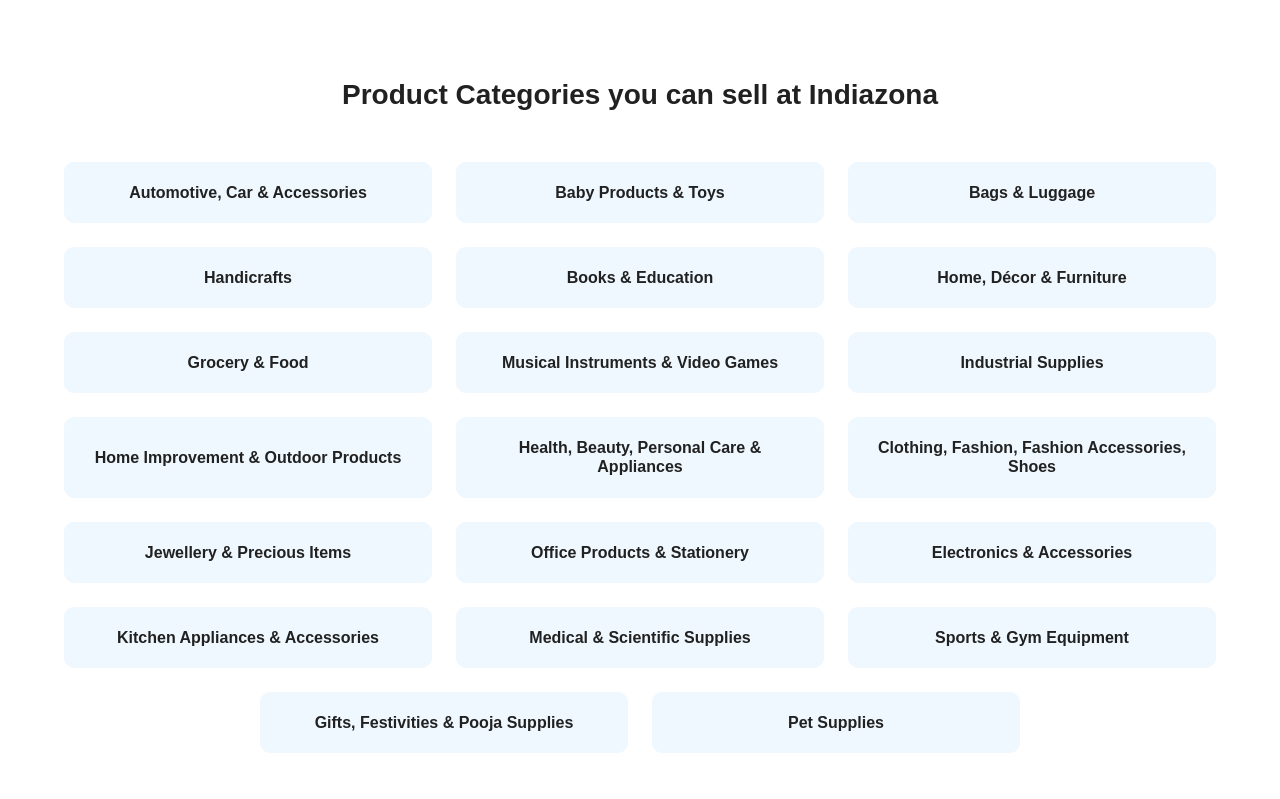
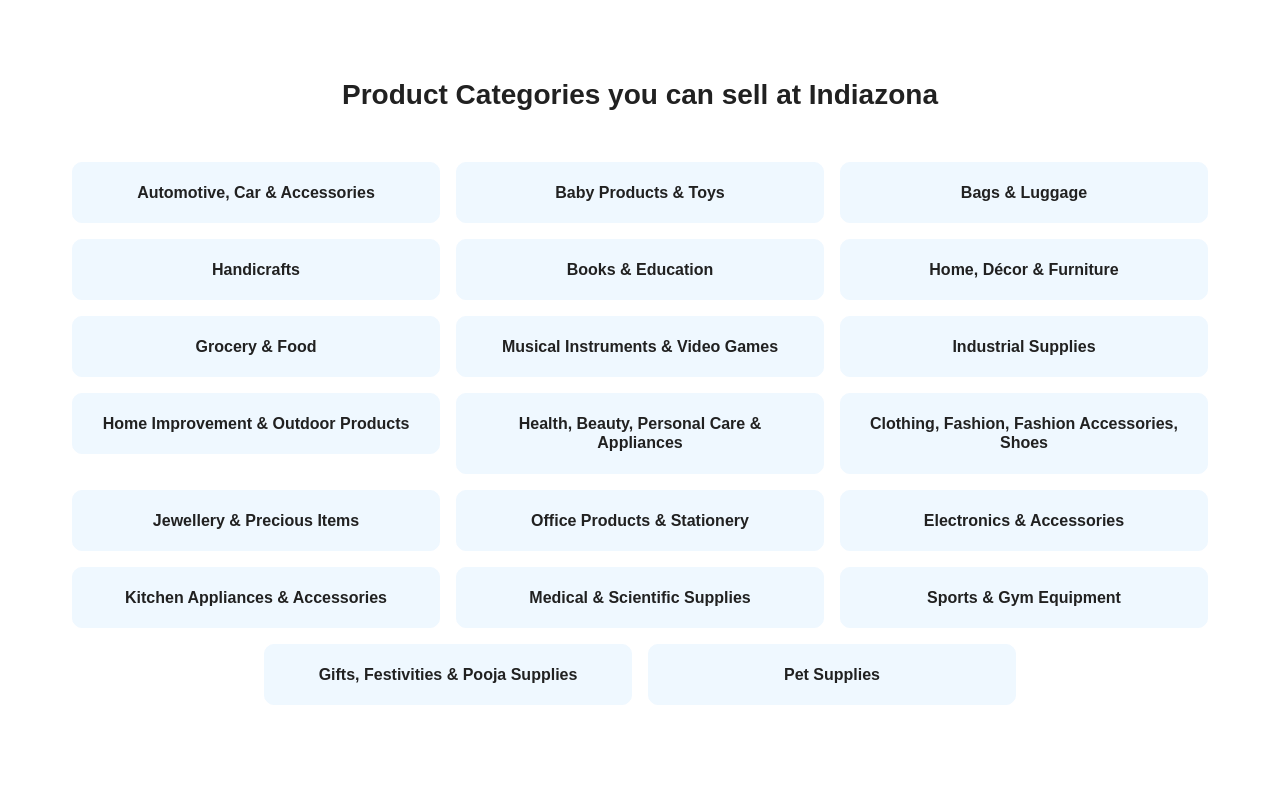
Before and after one commit to Vishalecs/indiaZONA1, a React (Create React App) app: page /register-shop in a window 1280 px wide. Shown: the part 1620-2419 px from the top of the page. Built offline with nearby package versions, Linux system fonts and the light colour scheme; a web font is replaced by a local one.

Commit message:
Update CategoriesSection.jsx

```diff
--- a/src/components/registerShop/CategoriesSection.jsx
+++ b/src/components/registerShop/CategoriesSection.jsx
@@ -1,5 +1,5 @@
 import React from "react";
-import { Typography, Box, Grid, Container } from "@mui/material";
+import { Typography, Box, Container } from "@mui/material";
 
 const ProductCategories = () => {
   return (
@@ -8,7 +8,6 @@ const ProductCategories = () => {
       <Box
         sx={{
           textAlign: "center",
-
           borderRadius: "8px",
           padding: "10px 20px",
           mb: 5,
@@ -27,11 +26,14 @@ const ProductCategories = () => {
         </Typography>
       </Box>
 
-      {/* Categories Grid */}
-      <Grid
-        container
-        spacing={3}
-        justifyContent="center"
+      {/* Categories Flexbox */}
+      <Box
+        sx={{
+          display: "flex",
+          flexWrap: "wrap",
+          justifyContent: "center",
+          gap: "16px", // Spacing between items
+        }}
       >
         {[
           "Automotive, Car & Accessories",
@@ -55,15 +57,12 @@ const ProductCategories = () => {
           "Gifts, Festivities & Pooja Supplies",
           "Pet Supplies",
         ].map((category, index) => (
-          <Grid
-            item
-            xs={12}
-            sm={6}
-            md={4} // 3 items per row on medium screens and above
+          <Box
             key={index}
-          >
-            <Box
             sx={{
+              flex: "1 1 calc(33.333% - 16px)", // 3 items per row with space
+              maxWidth: "calc(33.333% - 16px)", // Ensures proper width
+              boxSizing: "border-box",
               padding: "20px",
               display: "flex",
               justifyContent: "center",
@@ -87,9 +86,8 @@ const ProductCategories = () => {
               {category}
             </Typography>
           </Box>
-          </Grid>
         ))}
-      </Grid>
+      </Box>
     </Container>
   );
 };
```
Lines whose indentation alone changed are shown as unchanged.
